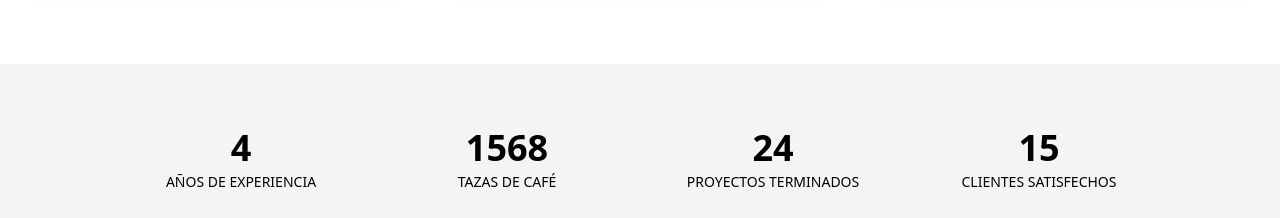
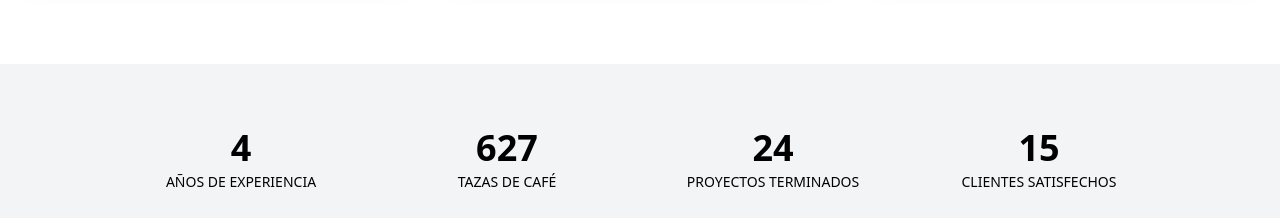
Before and after one commit to dannylopez12/tecnomer-landing, a React (Vite) app: page / in a window 1280 px wide. Shown: the part 1140-1358 px from the top of the page. Built offline with nearby package versions, Linux system fonts and the light colour scheme; the HTML template or start-up script is replaced by a standard one.

Commit message:
Update App.jsx

```diff
--- a/src/App.jsx
+++ b/src/App.jsx
@@ -46,7 +46,7 @@ function App() {
   useEffect(() => {
     const inicio = new Date('2021-02-01');
     const hoy = new Date();
-    const diferencia = Math.floor((hoy - inicio) / (1000 * 60 * 60 * 24));
+    const diferencia = Math.floor((hoy - inicio) / (1000 * 60 * 60 * 60));
     setDias(diferencia);
   }, []);
 
```
